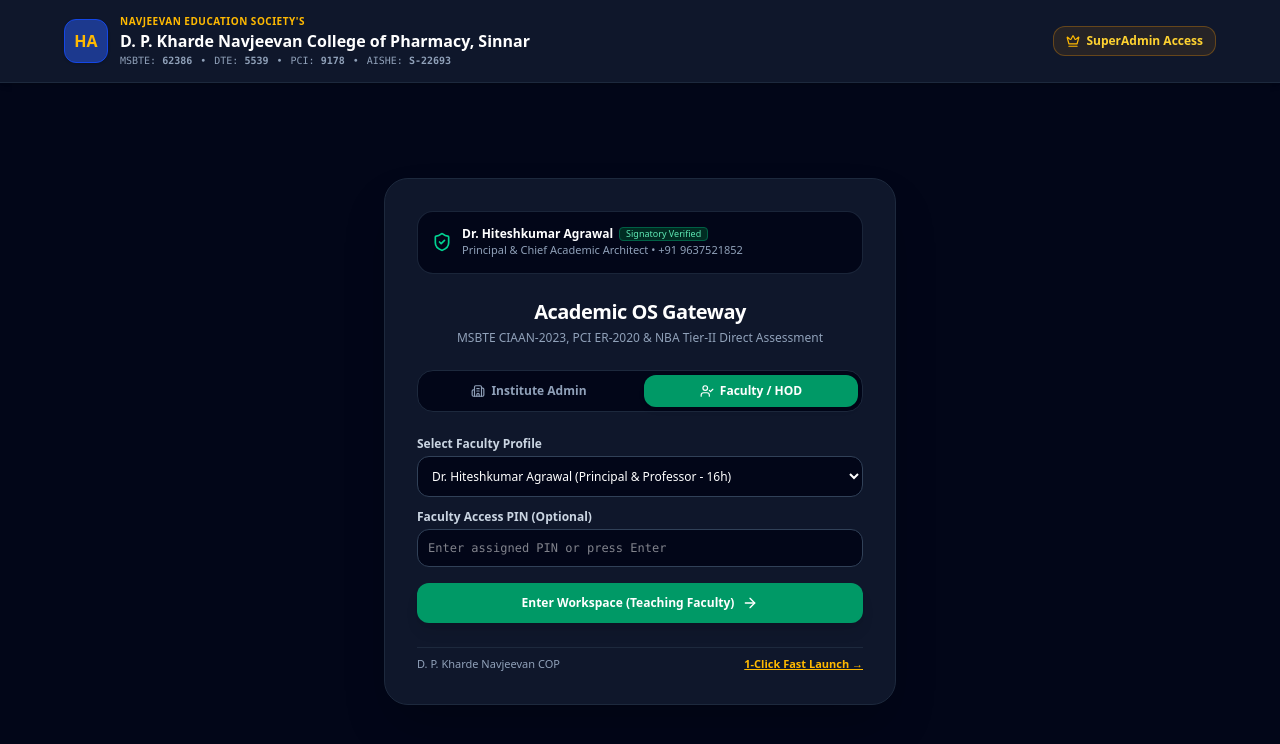
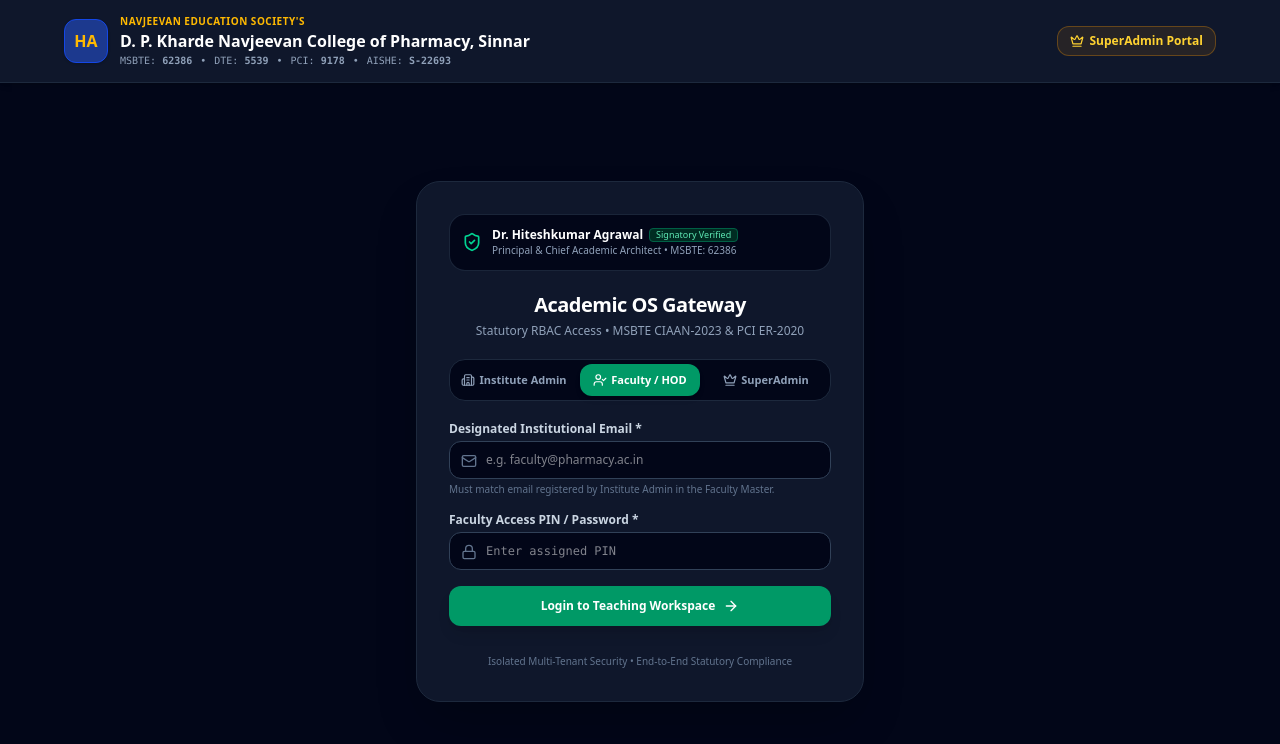
Before and after one commit to agrawalhiteshhkumar/faculty-ai-genie, a React (Vite) app: page / in a window 1280 px wide. Both pictures are taken after a click on the button "Faculty / HOD". Shown: the top 744 px of the page. Built offline with nearby package versions, Linux system fonts and the light colour scheme.

Commit message:
Update ActivationGateway.tsx

```diff
--- a/src/components/ActivationGateway.tsx
+++ b/src/components/ActivationGateway.tsx
@@ -8,12 +8,13 @@
   Crown,
   UserCheck,
   KeyRound,
-  CheckCircle2,
-  GraduationCap
+  Mail,
+  Lock,
+  AlertCircle
 } from 'lucide-react';
 
 interface ActivationGatewayProps {
-  onActivated: (tenantId?: string, license?: any) => void;
+  onActivated: (tenantId?: string, license?: any, userRole?: 'ADMIN' | 'FACULTY', facultyEmail?: string) => void;
   onOpenSuperAdmin: () => void;
 }
 
@@ -21,18 +22,110 @@
   onActivated,
   onOpenSuperAdmin,
 }: ActivationGatewayProps) {
-  const [activeTab, setActiveTab] = useState<'INSTITUTE' | 'FACULTY'>('INSTITUTE');
-  const [licenseKeyInput, setLicenseKeyInput] = useState('GENIE-INST-2026-ACTIVE');
+  const [activeTab, setActiveTab] = useState<'SUPERADMIN' | 'INSTITUTE' | 'FACULTY'>('INSTITUTE');
+
+  // Institute Admin state (Blank by default)
+  const [licenseKeyInput, setLicenseKeyInput] = useState('');
+  const [adminPasscode, setAdminPasscode] = useState('');
+
+  // Faculty login state (Blank by default)
+  const [facultyEmail, setFacultyEmail] = useState('');
   const [facultyPin, setFacultyPin] = useState('');
-  const [selectedFaculty, setSelectedFaculty] = useState('Dr. Hiteshkumar Agrawal (Principal)');
 
-  const handleInstantLaunch = (e: React.FormEvent) => {
+  // SuperAdmin login state
+  const [superAdminEmail, setSuperAdminEmail] = useState('');
+  const [superAdminPassword, setSuperAdminPassword] = useState('');
+
+  const [errorMessage, setErrorMessage] = useState<string | null>(null);
+
+  // 1. Institute Admin Authentication
+  const handleInstituteSubmit = (e: React.FormEvent) => {
     e.preventDefault();
-    onActivated('tenant_dpkcop', {
-      key: licenseKeyInput || 'GENIE-INST-2026-ACTIVE',
-      type: 'ENTERPRISE',
-      seats: 35,
-    });
+    setErrorMessage(null);
+
+    const cleanKey = licenseKeyInput.trim().toUpperCase();
+    if (!cleanKey) {
+      setErrorMessage('Please enter an authorized Institutional License Key.');
+      return;
+    }
+
+    // Validate key against stored provisioned tenants or standard issued format
+    const savedTenants = localStorage.getItem('genie_tenants');
+    const tenantList = savedTenants ? JSON.parse(savedTenants) : [];
+    const matchedTenant = tenantList.find((t: any) => t.licenseKey?.toUpperCase() === cleanKey);
+
+    if (matchedTenant || cleanKey.startsWith('GENIE-')) {
+      onActivated(
+        matchedTenant ? matchedTenant.id : 'tenant_authenticated',
+        {
+          key: cleanKey,
+          type: matchedTenant?.tier || 'ANNUAL',
+          seats: matchedTenant?.facultySeats || 25,
+        },
+        'ADMIN'
+      );
+    } else {
+      setErrorMessage('Invalid or expired Institutional License Key. Contact Platform SuperAdmin.');
+    }
+  };
+
+  // 2. Faculty / HOD Authentication
+  const handleFacultySubmit = (e: React.FormEvent) => {
+    e.preventDefault();
+    setErrorMessage(null);
+
+    const email = facultyEmail.trim().toLowerCase();
+    if (!email) {
+      setErrorMessage('Please enter your designated institutional email.');
+      return;
+    }
+    if (!facultyPin.trim()) {
+      setErrorMessage('Please enter your Faculty Access PIN / Password.');
+      return;
+    }
+
+    // Verify faculty exists in the institution's directory
+    const savedFaculty = localStorage.getItem('faculty_genie_faculty');
+    const facultyList = savedFaculty ? JSON.parse(savedFaculty) : [];
+
+    const foundFaculty = facultyList.find(
+      (f: any) => f.email?.toLowerCase() === email || f.id?.toLowerCase() === email
+    );
+
+    // If an institutional license is already active, log into that faculty's scope
+    const existingLicenseKey = localStorage.getItem('faculty_genie_license_key');
+    const existingTenantId = localStorage.getItem('faculty_genie_tenant_id');
+
+    if (!existingLicenseKey && !existingTenantId) {
+      // First-time entry requires the institution to have been activated by the admin
+      setErrorMessage('Institutional workspace not yet initialized. Please have Institute Admin login first.');
+      return;
+    }
+
+    onActivated(
+      existingTenantId || 'tenant_authenticated',
+      { key: existingLicenseKey, type: 'ANNUAL' },
+      'FACULTY',
+      email
+    );
+  };
+
+  // 3. Platform SuperAdmin Authentication Gate
+  const handleSuperAdminSubmit = (e: React.FormEvent) => {
+    e.preventDefault();
+    setErrorMessage(null);
+
+    const email = superAdminEmail.trim().toLowerCase();
+    const pwd = superAdminPassword.trim();
+
+    if (
+      (email === 'superadmin@genie.ac.in' || email === 'admin@genie.ac.in' || email === 'hiteshhkumar.agrawal@gmail.com') &&
+      (pwd === 'GenieAdmin@2026' || pwd === 'Admin@2026')
+    ) {
+      onOpenSuperAdmin();
+    } else {
+      setErrorMessage('Invalid SuperAdmin credentials. Access denied.');
+    }
   };
 
   return (
@@ -65,11 +158,19 @@
 
           <div className="flex items-center gap-2">
             <button
-              onClick={onOpenSuperAdmin}
-              className="flex items-center gap-1.5 px-3 py-1.5 rounded-xl bg-amber-500/10 hover:bg-amber-500/20 text-amber-300 border border-amber-500/30 text-xs font-bold transition cursor-pointer"
+              type="button"
+              onClick={() => {
+                setActiveTab('SUPERADMIN');
+                setErrorMessage(null);
+              }}
+              className={`flex items-center gap-1.5 px-3 py-1.5 rounded-xl text-xs font-bold transition border cursor-pointer ${
+                activeTab === 'SUPERADMIN'
+                  ? 'bg-amber-400 text-slate-950 border-amber-300 shadow-sm'
+                  : 'bg-amber-500/10 hover:bg-amber-500/20 text-amber-300 border-amber-500/30'
+              }`}
             >
-              <Crown className="w-3.5 h-3.5 text-amber-400" />
-              <span>SuperAdmin Access</span>
+              <Crown className="w-3.5 h-3.5" />
+              <span>SuperAdmin Portal</span>
             </button>
           </div>
         </div>
@@ -77,10 +178,10 @@
 
       {/* 2. Main Login Gateway Card */}
       <main className="flex-1 flex items-center justify-center p-4">
-        <div className="max-w-lg w-full bg-slate-900 border border-slate-800 rounded-3xl p-6 sm:p-8 shadow-2xl space-y-6">
+        <div className="max-w-md w-full bg-slate-900 border border-slate-800 rounded-3xl p-6 sm:p-8 shadow-2xl space-y-5">
 
-          {/* Executive Signatory Badge */}
-          <div className="bg-slate-950 border border-slate-800/90 rounded-2xl p-3.5 flex items-center justify-between gap-3">
+          {/* Executive Signatory Seal */}
+          <div className="bg-slate-950 border border-slate-800/90 rounded-2xl p-3 flex items-center justify-between gap-3">
             <div className="flex items-center gap-2.5">
               <ShieldCheck className="w-5 h-5 text-emerald-400 shrink-0" />
               <div>
@@ -90,8 +191,8 @@
                     Signatory Verified
                   </span>
                 </div>
-                <div className="text-[11px] text-slate-400">
-                  Principal &amp; Chief Academic Architect • +91 9637521852
+                <div className="text-[10px] text-slate-400">
+                  Principal &amp; Chief Academic Architect • MSBTE: 62386
                 </div>
               </div>
             </div>
@@ -102,16 +203,19 @@
               Academic OS Gateway
             </h2>
             <p className="text-xs text-slate-400">
-              MSBTE CIAAN-2023, PCI ER-2020 &amp; NBA Tier-II Direct Assessment
+              Statutory RBAC Access • MSBTE CIAAN-2023 &amp; PCI ER-2020
             </p>
           </div>
 
           {/* 3-Tier Switcher Tabs */}
-          <div className="grid grid-cols-2 gap-2 p-1 bg-slate-950 rounded-2xl border border-slate-800">
+          <div className="grid grid-cols-3 gap-1.5 p-1 bg-slate-950 rounded-2xl border border-slate-800 text-[11px]">
             <button
               type="button"
-              onClick={() => setActiveTab('INSTITUTE')}
-              className={`py-2 rounded-xl text-xs font-bold transition flex items-center justify-center gap-1.5 cursor-pointer ${
+              onClick={() => {
+                setActiveTab('INSTITUTE');
+                setErrorMessage(null);
+              }}
+              className={`py-2 rounded-xl font-bold transition flex items-center justify-center gap-1 cursor-pointer ${
                 activeTab === 'INSTITUTE'
                   ? 'bg-indigo-600 text-white shadow-md'
                   : 'text-slate-400 hover:text-white'
@@ -122,8 +226,11 @@
             </button>
             <button
               type="button"
-              onClick={() => setActiveTab('FACULTY')}
-              className={`py-2 rounded-xl text-xs font-bold transition flex items-center justify-center gap-1.5 cursor-pointer ${
+              onClick={() => {
+                setActiveTab('FACULTY');
+                setErrorMessage(null);
+              }}
+              className={`py-2 rounded-xl font-bold transition flex items-center justify-center gap-1 cursor-pointer ${
                 activeTab === 'FACULTY'
                   ? 'bg-emerald-600 text-white shadow-md'
                   : 'text-slate-400 hover:text-white'
@@ -132,14 +239,37 @@
               <UserCheck className="w-3.5 h-3.5" />
               <span>Faculty / HOD</span>
             </button>
+            <button
+              type="button"
+              onClick={() => {
+                setActiveTab('SUPERADMIN');
+                setErrorMessage(null);
+              }}
+              className={`py-2 rounded-xl font-bold transition flex items-center justify-center gap-1 cursor-pointer ${
+                activeTab === 'SUPERADMIN'
+                  ? 'bg-amber-500 text-slate-950 shadow-md font-black'
+                  : 'text-slate-400 hover:text-white'
+              }`}
+            >
+              <Crown className="w-3.5 h-3.5" />
+              <span>SuperAdmin</span>
+            </button>
           </div>
 
-          {/* Form */}
-          <form onSubmit={handleInstantLaunch} className="space-y-4 text-xs">
-            {activeTab === 'INSTITUTE' ? (
+          {/* Error Banner */}
+          {errorMessage && (
+            <div className="p-2.5 rounded-xl bg-rose-950/80 border border-rose-800 text-rose-300 text-xs flex items-center gap-2">
+              <AlertCircle className="w-4 h-4 shrink-0 text-rose-400" />
+              <span>{errorMessage}</span>
+            </div>
+          )}
+
+          {/* FORM 1: Institute Admin Login */}
+          {activeTab === 'INSTITUTE' && (
+            <form onSubmit={handleInstituteSubmit} className="space-y-4 text-xs">
               <div>
                 <label className="block font-bold text-slate-300 mb-1">
-                  Institutional License Key
+                  Institutional License Key *
                 </label>
                 <div className="relative">
                   <KeyRound className="w-4 h-4 text-slate-500 absolute left-3 top-3" />
@@ -148,72 +278,140 @@
                     required
                     value={licenseKeyInput}
                     onChange={(e) => setLicenseKeyInput(e.target.value)}
-                    placeholder="e.g. GENIE-INST-2026-ACTIVE"
+                    placeholder="e.g. GENIE-ANNUAL-5539-XXXX"
                     className="w-full pl-9 pr-3 py-2.5 bg-slate-950 border border-slate-700 rounded-xl text-white font-mono text-xs focus:outline-none focus:border-indigo-500"
                   />
                 </div>
                 <p className="text-[10px] text-slate-500 mt-1">
-                  Full administrative authority: Student/Faculty CSV imports, NBA Attainment, and statutory registers.
+                  Unique statutory key issued during institutional onboarding.
                 </p>
-              </div>
-            ) : (
-              <div className="space-y-3">
-                <div>
-                  <label className="block font-bold text-slate-300 mb-1">
-                    Select Faculty Profile
-                  </label>
-                  <select
-                    value={selectedFaculty}
-                    onChange={(e) => setSelectedFaculty(e.target.value)}
-                    className="w-full p-2.5 bg-slate-950 border border-slate-700 rounded-xl text-white text-xs focus:outline-none focus:border-emerald-500"
-                  >
-                    <option value="Dr. Hiteshkumar Agrawal (Principal)">
-                      Dr. Hiteshkumar Agrawal (Principal &amp; Professor - 16h)
-                    </option>
-                    <option value="Prof. Snehal Deshmukh (Lecturer)">
-                      Prof. Snehal Deshmukh (Lecturer - 18h)
-                    </option>
-                  </select>
               </div>
 
               <div>
                 <label className="block font-bold text-slate-300 mb-1">
-                    Faculty Access PIN (Optional)
+                  Admin Passcode / Master PIN
                 </label>
+                <div className="relative">
+                  <Lock className="w-4 h-4 text-slate-500 absolute left-3 top-3" />
                   <input
                     type="password"
-                    value={facultyPin}
-                    onChange={(e) => setFacultyPin(e.target.value)}
-                    placeholder="Enter assigned PIN or press Enter"
-                    className="w-full p-2.5 bg-slate-950 border border-slate-700 rounded-xl text-white font-mono text-xs focus:outline-none focus:border-emerald-500"
+                    value={adminPasscode}
+                    onChange={(e) => setAdminPasscode(e.target.value)}
+                    placeholder="Enter Principal / Admin PIN"
+                    className="w-full pl-9 pr-3 py-2.5 bg-slate-950 border border-slate-700 rounded-xl text-white font-mono text-xs focus:outline-none focus:border-indigo-500"
                   />
                 </div>
               </div>
-            )}
 
               <button
                 type="submit"
-              className={`w-full py-3 text-white font-black text-xs rounded-xl shadow-lg transition flex items-center justify-center gap-2 cursor-pointer ${
-                activeTab === 'INSTITUTE'
-                  ? 'bg-indigo-600 hover:bg-indigo-500'
-                  : 'bg-emerald-600 hover:bg-emerald-500'
-              }`}
+                className="w-full py-3 bg-indigo-600 hover:bg-indigo-500 text-white font-black text-xs rounded-xl shadow-lg transition flex items-center justify-center gap-2 cursor-pointer"
               >
-              <span>Enter Workspace ({activeTab === 'INSTITUTE' ? 'Executive Admin' : 'Teaching Faculty'})</span>
+                <span>Authenticate Institute Admin</span>
                 <ArrowRight className="w-4 h-4" />
               </button>
             </form>
+          )}
 
-          {/* Quick Launch Pre-configured Profile */}
-          <div className="pt-2 border-t border-slate-800 flex items-center justify-between text-[11px] text-slate-400">
-            <span>D. P. Kharde Navjeevan COP</span>
+          {/* FORM 2: Faculty / HOD Login */}
+          {activeTab === 'FACULTY' && (
+            <form onSubmit={handleFacultySubmit} className="space-y-4 text-xs">
+              <div>
+                <label className="block font-bold text-slate-300 mb-1">
+                  Designated Institutional Email *
+                </label>
+                <div className="relative">
+                  <Mail className="w-4 h-4 text-slate-500 absolute left-3 top-3" />
+                  <input
+                    type="email"
+                    required
+                    value={facultyEmail}
+                    onChange={(e) => setFacultyEmail(e.target.value)}
+                    placeholder="e.g. faculty@pharmacy.ac.in"
+                    className="w-full pl-9 pr-3 py-2.5 bg-slate-950 border border-slate-700 rounded-xl text-white text-xs focus:outline-none focus:border-emerald-500"
+                  />
+                </div>
+                <p className="text-[10px] text-slate-500 mt-1">
+                  Must match email registered by Institute Admin in the Faculty Master.
+                </p>
+              </div>
+
+              <div>
+                <label className="block font-bold text-slate-300 mb-1">
+                  Faculty Access PIN / Password *
+                </label>
+                <div className="relative">
+                  <Lock className="w-4 h-4 text-slate-500 absolute left-3 top-3" />
+                  <input
+                    type="password"
+                    required
+                    value={facultyPin}
+                    onChange={(e) => setFacultyPin(e.target.value)}
+                    placeholder="Enter assigned PIN"
+                    className="w-full pl-9 pr-3 py-2.5 bg-slate-950 border border-slate-700 rounded-xl text-white font-mono text-xs focus:outline-none focus:border-emerald-500"
+                  />
+                </div>
+              </div>
+
               <button
-              type="button"
-              onClick={() => onActivated('tenant_dpkcop', { key: 'GENIE-INST-5539-ACTIVE', type: 'ENTERPRISE', seats: 35 })}
-              className="text-amber-400 hover:text-amber-300 font-bold underline cursor-pointer"
+                type="submit"
+                className="w-full py-3 bg-emerald-600 hover:bg-emerald-500 text-white font-black text-xs rounded-xl shadow-lg transition flex items-center justify-center gap-2 cursor-pointer"
               >
-              1-Click Fast Launch →
+                <span>Login to Teaching Workspace</span>
+                <ArrowRight className="w-4 h-4" />
               </button>
+            </form>
+          )}
+
+          {/* FORM 3: SuperAdmin Credential Gate */}
+          {activeTab === 'SUPERADMIN' && (
+            <form onSubmit={handleSuperAdminSubmit} className="space-y-4 text-xs">
+              <div>
+                <label className="block font-bold text-slate-300 mb-1">
+                  SuperAdmin Master Username / Email *
+                </label>
+                <div className="relative">
+                  <Mail className="w-4 h-4 text-slate-500 absolute left-3 top-3" />
+                  <input
+                    type="text"
+                    required
+                    value={superAdminEmail}
+                    onChange={(e) => setSuperAdminEmail(e.target.value)}
+                    placeholder="superadmin@genie.ac.in"
+                    className="w-full pl-9 pr-3 py-2.5 bg-slate-950 border border-slate-700 rounded-xl text-white text-xs focus:outline-none focus:border-amber-500"
+                  />
+                </div>
+              </div>
+
+              <div>
+                <label className="block font-bold text-slate-300 mb-1">
+                  SuperAdmin Master Password *
+                </label>
+                <div className="relative">
+                  <Lock className="w-4 h-4 text-slate-500 absolute left-3 top-3" />
+                  <input
+                    type="password"
+                    required
+                    value={superAdminPassword}
+                    onChange={(e) => setSuperAdminPassword(e.target.value)}
+                    placeholder="Enter Master Password"
+                    className="w-full pl-9 pr-3 py-2.5 bg-slate-950 border border-slate-700 rounded-xl text-white font-mono text-xs focus:outline-none focus:border-amber-500"
+                  />
+                </div>
+              </div>
+
+              <button
+                type="submit"
+                className="w-full py-3 bg-amber-500 hover:bg-amber-400 text-slate-950 font-black text-xs rounded-xl shadow-lg transition flex items-center justify-center gap-2 cursor-pointer"
+              >
+                <span>Verify SuperAdmin Credentials</span>
+                <ArrowRight className="w-4 h-4" />
+              </button>
+            </form>
+          )}
+
+          <div className="pt-2 text-center text-[10px] text-slate-500">
+            Isolated Multi-Tenant Security • End-to-End Statutory Compliance
           </div>
 
         </div>
```
Lines whose indentation alone changed are shown as unchanged.
